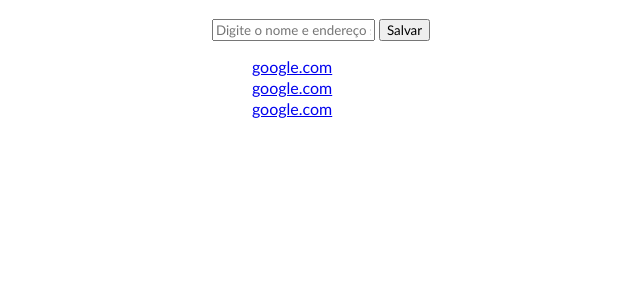
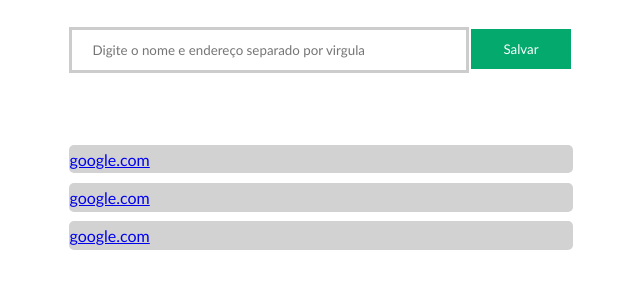
Before and after one commit to kauagps/atumalaca, a website: page project-favorites/public/index.html in a window 1280 px wide. Shown: the part 63-352 px from the top of the page, without its empty margins (319-959 px from the left). Drawn offline with Linux system fonts and the light colour scheme.

Commit message:
atualização do style.css

```diff
--- a/project-favorites/public/style.css
+++ b/project-favorites/public/style.css
@@ -1,24 +1,60 @@
-ul li {
-    list-style-type: none;
-}
-
-li {
-    margin-top: 2px;
-}
-
-* {
-    font-family:'Gill Sans', 'Gill Sans MT', Calibri, 'Trebuchet MS', sans-serif ;
+div#show-list {
+    display: flex;
+    justify-content: center;
 }
 
 h1 {
     text-align: center;
 }
 
-div#show-list {
-    display: flex;
-    justify-content: center;
+input[type=text] {
+    width: 30em;
+    padding: 12px 20px;
+    margin: 8px 0;
+    box-sizing: border-box;
+    border: 3px solid #ccc;
+    -webkit-transition: 0.5s;
+    transition: 0.5s;
+    outline: none;
+}
+
+input[type=text]:focus {
+    border: 3px solid #555;
+}
+
+input[type=button], input[type=submit], input[type=reset] {
+    float: right;
+    background-color: #04AA6D;
+    border: none;
+    color: white;
+    padding: 12px 32px;
+    text-decoration: none;
+    margin: 10px 2px;
+    cursor: pointer;
 }
 
 div#show-list div {
     flex-direction: column;
 }
+
+ul {
+    margin-top: 4em;
+    padding-left: 0px;
+}
+
+ul li {
+    list-style-type: none;
+    padding-bottom: 0.3em;
+    padding-top: 0.3em;
+    margin-bottom: 0.6em;
+}
+
+li {
+    margin-top: 2px;
+    background-color: rgb(210, 210, 210);
+    border-radius: 5px;
+}
+
+* {
+    font-family:'Gill Sans', 'Gill Sans MT', Calibri, 'Trebuchet MS', sans-serif ;
+}
```
